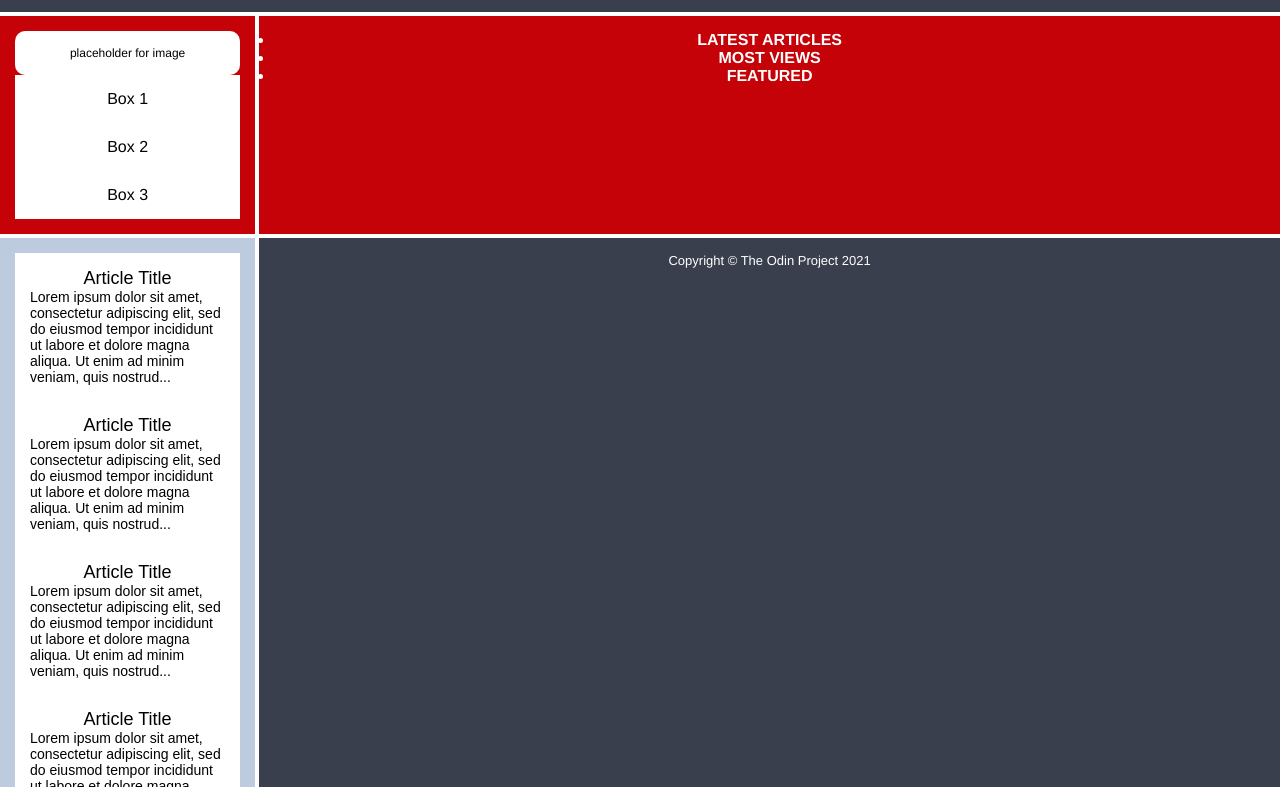
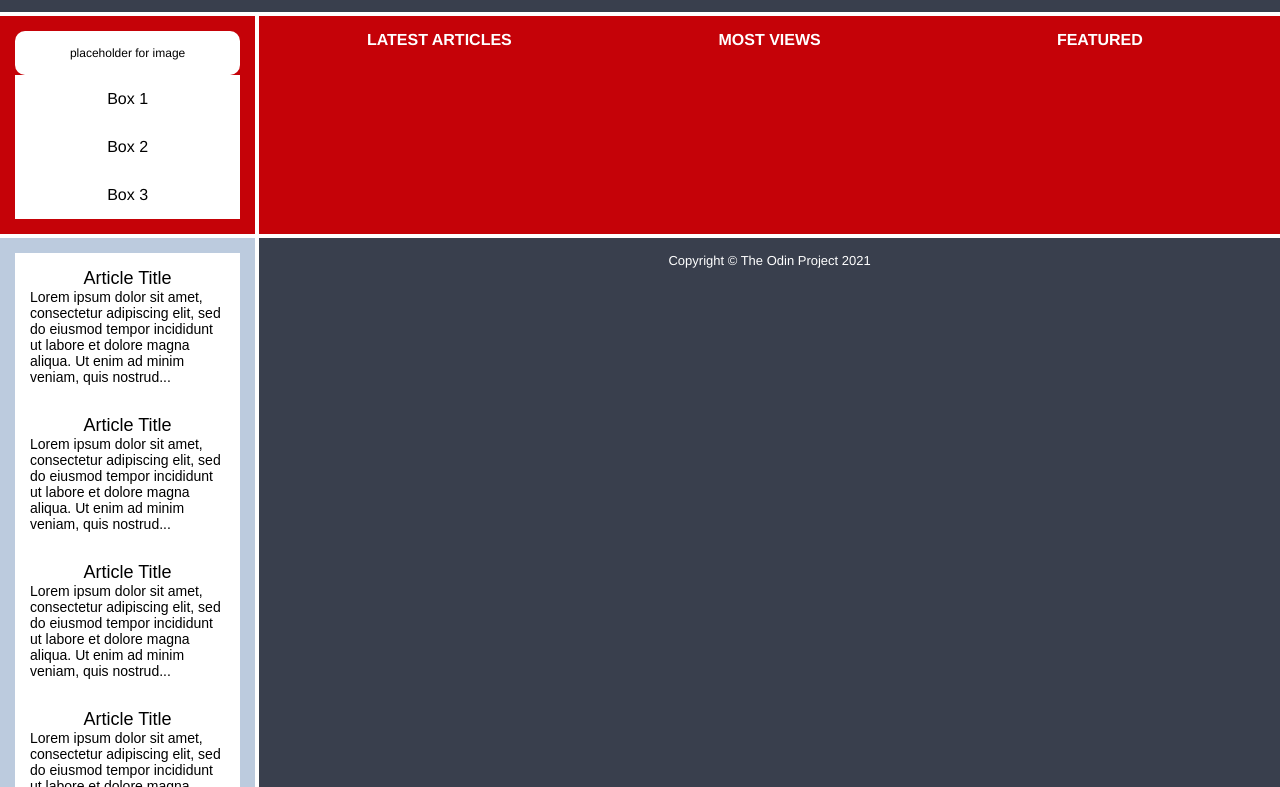
Before and after one commit to anisbett/Learning-Grid, a plain HTML site: page newGrid.html in a window 1280 px wide. Shown: the part 85-872 px from the top of the page. Drawn offline with Linux system fonts and the light colour scheme.

Commit message:
Grid added to nav bar, columns added and style removed from list items

```diff
--- a/newGrid.css
+++ b/newGrid.css
@@ -60,9 +60,14 @@
     background-color: #C50208;
 }
 
+.nav ul {
+    display: grid;
+    grid-template-columns: repeat(3, 1fr);
+}
 .nav ul li {
     font-size: 16px;
     text-transform: uppercase;
+    list-style-type: none;
 }
 
 .article {
```
